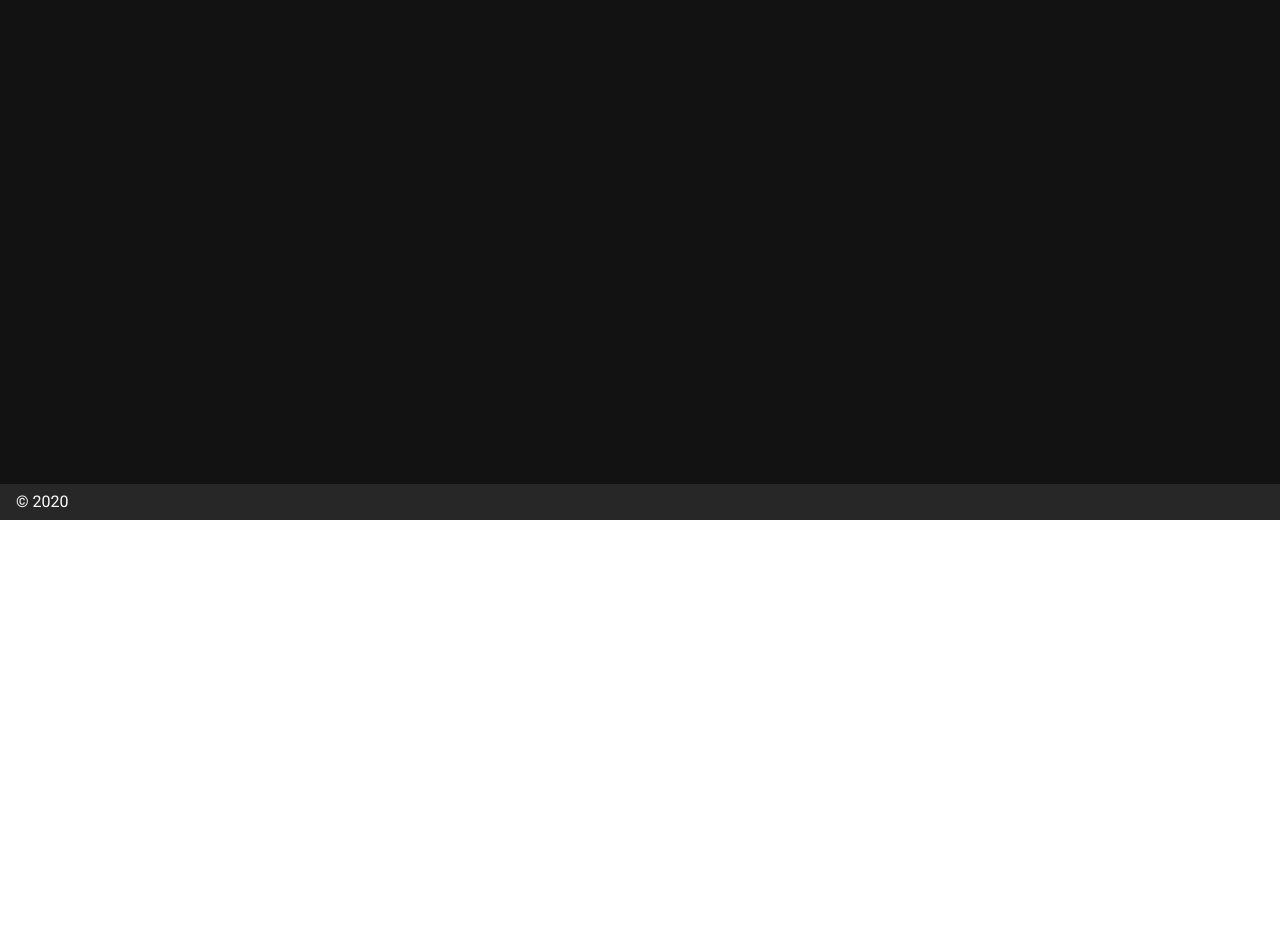
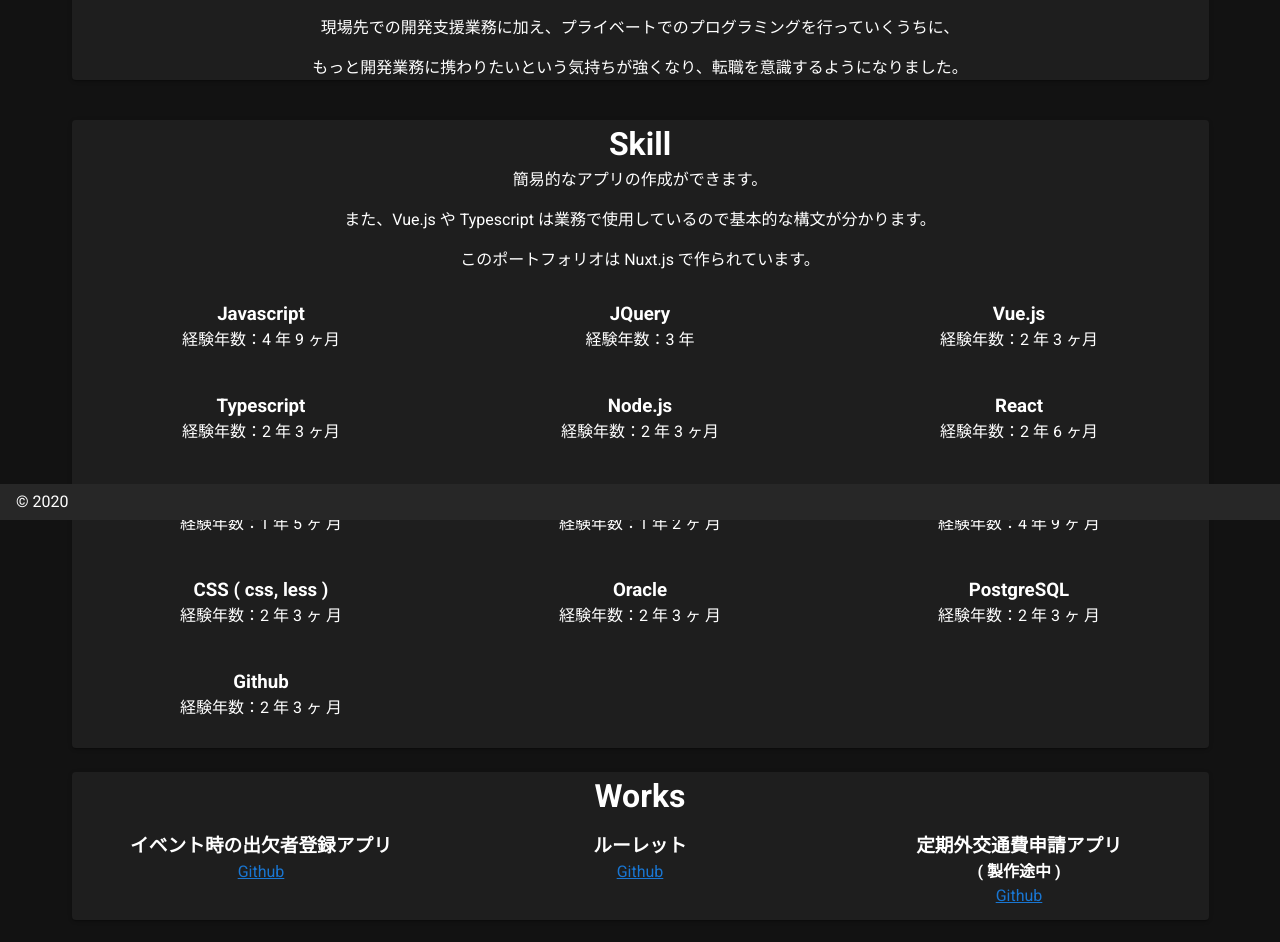
Before and after one commit to m5e2/Self-Introduction, a Nuxt app: page / in a window 1280 px wide. Shown: the part 280-1222 px from the top of the page. Before the commit the page ends 800 px from the top, so only its background shows below. Built offline with nearby package versions, Linux system fonts and the light colour scheme.

Commit message:
Update index.vue

```diff
--- a/components/VuetifyLogo.vue
+++ /dev/null
@@ -1,22 +0,0 @@
-<template>
-  <img
-    class="VuetifyLogo"
-    alt="Vuetify Logo"
-    src="/vuetify-logo.svg"
-  >
-</template>
-
-<style>
-.VuetifyLogo {
-  height:180px;
-  width: 180px;
-  transform: rotateY(560deg);
-  animation: turn 3.5s ease-out forwards 1s;
-}
-
-@keyframes turn {
-  100% {
-    transform: rotateY(0deg);
-  }
-}
-</style>
--- a/layouts/default.vue
+++ b/layouts/default.vue
@@ -24,50 +24,27 @@
         </v-list-item>
       </v-list>
     </v-navigation-drawer>
-    <v-app-bar
-      :clipped-left="clipped"
-      fixed
-      app
-    >
+    <v-app-bar :clipped-left="clipped" fixed app>
       <v-app-bar-nav-icon @click.stop="drawer = !drawer" />
-      <v-btn
-        icon
-        @click.stop="miniVariant = !miniVariant"
-      >
-        <v-icon>mdi-{{ `chevron-${miniVariant ? 'right' : 'left'}` }}</v-icon>
+      <v-btn icon @click.stop="miniVariant = !miniVariant">
+        <v-icon>mdi-{{ `chevron-${miniVariant ? "right" : "left"}` }}</v-icon>
       </v-btn>
-      <v-btn
-        icon
-        @click.stop="clipped = !clipped"
-      >
+      <v-btn icon @click.stop="clipped = !clipped">
         <v-icon>mdi-application</v-icon>
       </v-btn>
-      <v-btn
-        icon
-        @click.stop="fixed = !fixed"
-      >
+      <v-btn icon @click.stop="fixed = !fixed">
         <v-icon>mdi-minus</v-icon>
       </v-btn>
       <v-toolbar-title v-text="title" />
       <v-spacer />
-      <v-btn
-        icon
-        @click.stop="rightDrawer = !rightDrawer"
-      >
+      <v-btn icon @click.stop="rightDrawer = !rightDrawer">
         <v-icon>mdi-menu</v-icon>
       </v-btn>
     </v-app-bar>
     <v-content>
-      <v-container>
-        <nuxt />
-      </v-container>
+      <v-container> <nuxt /> </v-container>
     </v-content>
-    <v-navigation-drawer
-      v-model="rightDrawer"
-      :right="right"
-      temporary
-      fixed
-    >
+    <v-navigation-drawer v-model="rightDrawer" :right="right" temporary fixed>
       <v-list>
         <v-list-item @click.native="right = !right">
           <v-list-item-action>
@@ -79,10 +56,7 @@
         </v-list-item>
       </v-list>
     </v-navigation-drawer>
-    <v-footer
-      :fixed="fixed"
-      app
-    >
+    <v-footer :fixed="fixed" app>
       <span>&copy; {{ new Date().getFullYear() }}</span>
     </v-footer>
   </v-app>
@@ -90,28 +64,28 @@
 
 <script>
 export default {
-  data () {
+  data() {
     return {
       clipped: false,
       drawer: false,
       fixed: false,
       items: [
         {
-          icon: 'mdi-apps',
-          title: 'Welcome',
-          to: '/'
+          icon: "mdi-apps",
+          title: "Welcome",
+          to: "/",
         },
         {
-          icon: 'mdi-chart-bubble',
-          title: 'Inspire',
-          to: '/inspire'
-        }
+          icon: "mdi-chart-bubble",
+          title: "Inspire",
+          to: "/inspire",
+        },
       ],
       miniVariant: false,
       right: true,
       rightDrawer: false,
-      title: 'Vuetify.js'
-    }
-  }
-}
+      title: "Vuetify.js",
+    };
+  },
+};
 </script>
--- a/layouts/error.vue
+++ b/layouts/error.vue
@@ -14,27 +14,27 @@
 
 <script>
 export default {
-  layout: 'empty',
+  layout: "empty",
   props: {
     error: {
       type: Object,
-      default: null
-    }
+      default: null,
+    },
   },
-  data () {
+  data() {
     return {
-      pageNotFound: '404 Not Found',
-      otherError: 'An error occurred'
-    }
+      pageNotFound: "404 Not Found",
+      otherError: "An error occurred",
+    };
   },
-  head () {
+  head() {
     const title =
-      this.error.statusCode === 404 ? this.pageNotFound : this.otherError
+      this.error.statusCode === 404 ? this.pageNotFound : this.otherError;
     return {
-      title
-    }
-  }
-}
+      title,
+    };
+  },
+};
 </script>
 
 <style scoped>
--- a/pages/index.vue
+++ b/pages/index.vue
@@ -1,19 +1,134 @@
 <template>
-  <v-layout column justify-center align-center>
-    <v-flex xs12 sm8 md6>
-      <div class="text-center">
-        <logo />
-      </div>
-    </v-flex>
-  </v-layout>
+  <v-container>
+    <v-row>
+      <v-col class="text-center" cols="12">
+        <v-card
+          ><h1>Profile</h1>
+          <p>
+            はじめまして。IT業界歴約5年、フロントエンドエンジニア2年目の m5e2
+            と申します。
+          </p>
+          <p>
+            新卒時代は物流業界、その後転職し中小企業のSES企業に入社しました。
+          </p>
+          <p>
+            転職後は大手企業向けのパッケージ会社で品質保証のテストを行ったり、
+          </p>
+          <p>
+            現在の業務であるローコードな画面開発システムの開発支援を行っています。
+          </p>
+          <p>
+            現場先での開発支援業務に加え、プライベートでのプログラミングを行っていくうちに、
+          </p>
+          <p>
+            もっと開発業務に携わりたいという気持ちが強くなり、転職を意識するようになりました。
+          </p>
+        </v-card></v-col
+      >
+      <v-col class="text-center" cols="12">
+        <v-card>
+          <h1>Skill</h1>
+          <p>簡易的なアプリの作成ができます。</p>
+          <p>
+            また、Vue.js や Typescript
+            は業務で使用しているので基本的な構文が分かります。
+          </p>
+          <p>
+            このポートフォリオは Nuxt.js で作られています。
+          </p>
+          <v-container>
+            <v-row>
+              <v-col cols="4">
+                <h3>Javascript</h3>
+                <p>経験年数：4 年 9 ヶ月</p>
+              </v-col>
+              <v-col cols="4">
+                <h3>JQuery</h3>
+                <p>経験年数：3 年</p>
+              </v-col>
+              <v-col cols="4"
+                ><h3>Vue.js</h3>
+                <p>経験年数：2 年 3 ヶ月</p>
+              </v-col>
+              <v-col cols="4"
+                ><h3>Typescript</h3>
+                <p>経験年数：2 年 3 ヶ月</p>
+              </v-col>
+              <v-col cols="4"
+                ><h3>Node.js</h3>
+                <p>経験年数：2 年 3 ヶ月</p>
+              </v-col>
+              <v-col cols="4">
+                <h3>React</h3>
+                <p>経験年数：2 年 6 ヶ月</p>
+              </v-col>
+              <v-col cols="4">
+                <h3>Java</h3>
+                <p>経験年数：1 年 5 ヶ 月</p>
+              </v-col>
+              <v-col cols="4">
+                <h3>bash</h3>
+                <p>経験年数：1 年 2 ヶ 月</p>
+              </v-col>
+              <v-col cols="4">
+                <h3>HTML</h3>
+                <p>経験年数：4 年 9 ヶ 月</p>
+              </v-col>
+              <v-col cols="4">
+                <h3>CSS ( css, less )</h3>
+                <p>経験年数：2 年 3 ヶ 月</p>
+              </v-col>
+              <v-col cols="4">
+                <h3>Oracle</h3>
+                <p>経験年数：2 年 3 ヶ 月</p>
+              </v-col>
+              <v-col cols="4">
+                <h3>PostgreSQL</h3>
+                <p>経験年数：2 年 3 ヶ 月</p>
+              </v-col>
+              <v-col cols="4">
+                <h3>Github</h3>
+                <p>経験年数：2 年 3 ヶ 月</p>
+              </v-col>
+            </v-row>
+          </v-container>
+        </v-card>
+      </v-col>
+      <v-col class="text-center" cols="12">
+        <v-card>
+          <h1>Works</h1>
+          <v-container>
+            <v-row>
+              <v-col cols="4">
+                <h3>イベント時の出欠者登録アプリ</h3>
+                <a href="https://github.com/m5e/Acceptance-confirmation"
+                  >Github</a
+                >
+              </v-col>
+              <v-col cols="4">
+                <h3>ルーレット</h3>
+                <a
+                  href="https://m5e.github.io/Practice-Roulette-Machine/roulette.html"
+                  >Github</a
+                >
+              </v-col>
+              <v-col cols="4">
+                <h3>定期外交通費申請アプリ</h3>
+                <h4>( 製作途中 )</h4>
+                <a href="https://m5e.github.io/transportation-expenses/"
+                  >Github</a
+                >
+              </v-col>
+            </v-row>
+          </v-container>
+        </v-card>
+      </v-col>
+    </v-row>
+  </v-container>
 </template>
 
 <script>
-import Logo from "~/components/Logo.vue";
-
 export default {
-  components: {
-    Logo
-  }
+  components: {},
 };
 </script>
```
Also changed, not shown: 3 other files (tests, documents, lock files or other folders).
